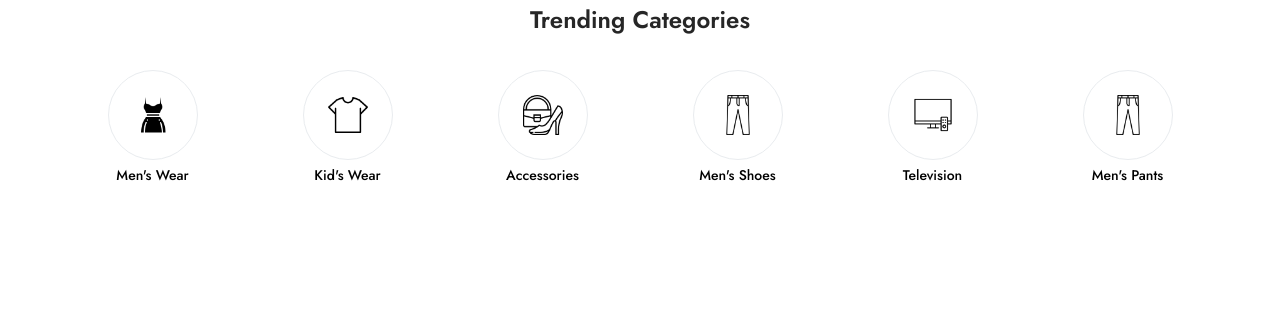
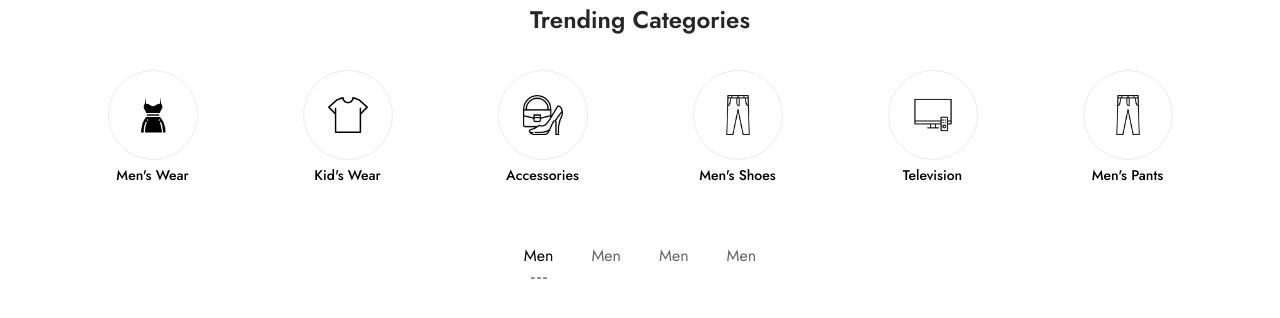
Before and after one commit to xhuong/fashion-shop, a React (Create React App) app: page / in a window 1280 px wide. Shown: the part 680-998 px from the top of the page. Before the commit the page ends 916 px from the top, so only its background shows below. Built offline with nearby package versions, Linux system fonts and the light colour scheme.

Commit message:
update some file

```diff
--- a/src/components/Trending/index.js
+++ b/src/components/Trending/index.js
@@ -1,13 +1,21 @@
+import { TfiLineDashed } from "react-icons/tfi";
 import { Row, Col } from "antd";
 import { Link } from "react-router-dom";
 import "./index.scss";
 
 function Trending() {
+  const trendingTitles = [
+    { title: "All", status: "active", id: "0" },
+    { title: "Men", status: "unactive", id: "1" },
+    { title: "Women", status: "unactive", id: "2" },
+    { title: "Kid", status: "unactive", id: "3" },
+  ];
+
   return (
     <section className="section">
       <div className="container">
         <h3 className="section_heading">Trending Categories</h3>
-        <Row justify={"center"}>
+        <Row justify={"center"} className="pb-20">
           <Col xl={4} lg={6} md={6} sm={12} xs={8} align={"center"}>
             <Link to="">
               <div className="trending">
@@ -75,6 +83,35 @@ function Trending() {
             </Link>
           </Col>
         </Row>
+
+        {/* Tabs Component  */}
+        <ul className="trending_list">
+          <li className="trending_item active">
+            <Link to="">Men</Link>
+            <div className="trending_item--line-dashed">
+              <TfiLineDashed />
+            </div>
+          </li>
+          <li className="trending_item">
+            <Link to="">Men</Link>
+            <div className="trending_item--line-dashed">
+              <TfiLineDashed />
+            </div>
+          </li>
+          <li className="trending_item">
+            <Link to="">Men</Link>
+            <div className="trending_item--line-dashed">
+              <TfiLineDashed />
+            </div>
+          </li>
+          <li className="trending_item">
+            <Link to="">Men</Link>
+            <div className="trending_item--line-dashed">
+              <TfiLineDashed />
+            </div>
+          </li>
+        </ul>
+        {/* End Tabs component  */}
       </div>
     </section>
   );
--- a/src/components/Trending/index.scss
+++ b/src/components/Trending/index.scss
@@ -17,4 +17,39 @@
     font-size: 1.4rem;
     font-weight: 500;
   }
+  &_list {
+    display: flex;
+    align-items: center;
+    justify-content: center;
+  }
+  &_item {
+    position: relative;
+    margin: 0 5px;
+    a {
+      display: inline-block;
+      padding: 8px 14px;
+      color: $blackColor;
+      opacity: 0.6;
+    }
+    &--line-dashed {
+      position: absolute;
+      bottom: -10px;
+      left: 0;
+      width: 100%;
+      svg {
+        display: none;
+        margin: 0 auto;
+      }
+    }
+  }
+  &_item.active {
+    a {
+      opacity: 1;
+    }
+    .trending_item--line-dashed {
+      svg {
+        display: block;
+      }
+    }
+  }
 }
```
